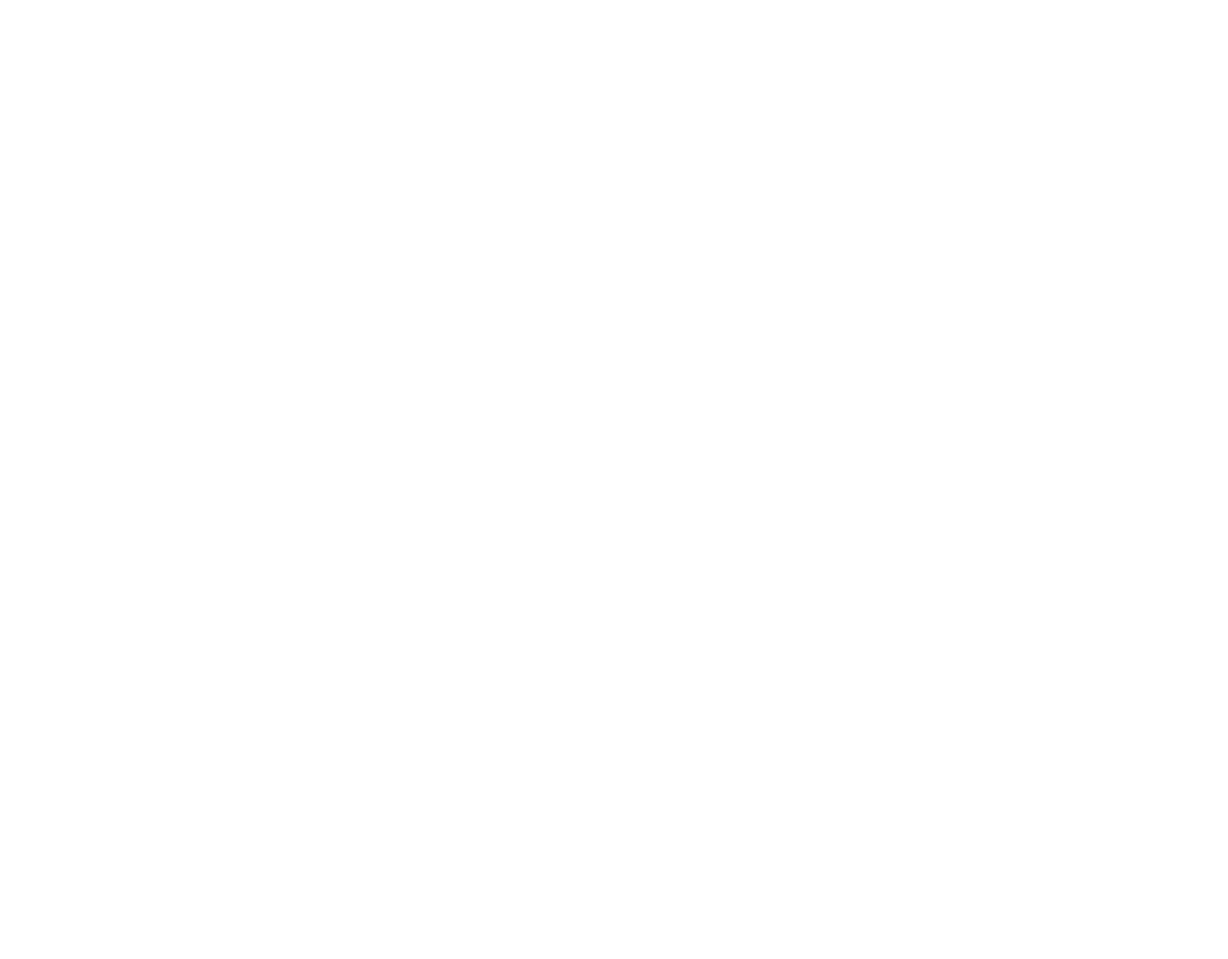
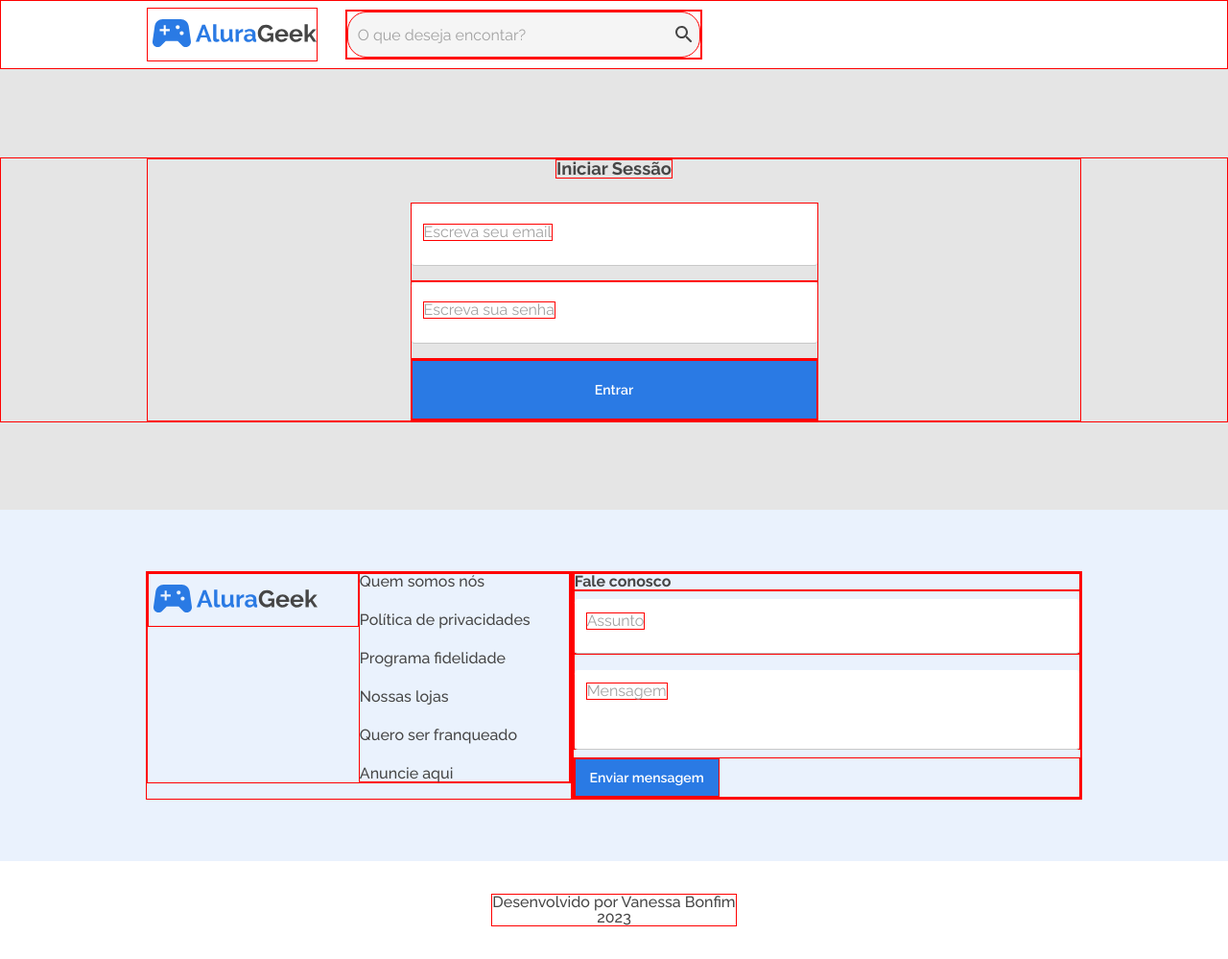
Before and after one commit to vanessa-bonfim/AluraGeek, a plain HTML site: page html/login.html in a window 1280 px wide. Shown: the whole page at 96% size. Before the commit the page ends 800 px from the top, so only its background shows below. Drawn offline with Linux system fonts and the light colour scheme; files that its build step writes are made by us from their sources.

Commit message:
Created login page. Changed the names of home and login files.

```diff
--- a/asset/css/base/_variables.css
+++ b/asset/css/base/_variables.css
@@ -14,7 +14,7 @@
 
 
     --color-primary: #2A7AE4;
-    --color-secundary: #E5E5E5;
+    --color-secondary: #E5E5E5;
     --color-contrast-dark: #464646;
     --color-contrast-medium: #A2A2A2;
     --color-contrast-light: #fff;
--- a/asset/css/base/base.css
+++ b/asset/css/base/base.css
@@ -14,7 +14,7 @@
 }
 
 body {
-	/* background-color: var(--color-contrast-light); */
+	background-color: var(--color-secondary);
 	color: var(--color-contrast-dark);
 	font-family: var(--font-family-body);
 	overflow-x: hidden;
--- a/asset/css/components/buttons.css
+++ b/asset/css/components/buttons.css
@@ -8,22 +8,21 @@
     align-self: center;
     text-align: center;
 }
+/* .header__button-container {
 
-.login__button {
+} */
+.header__login-button {
     color: var(--color-primary);
     font-weight: var(--font-weight-600);
     border: solid 1px var(--color-primary);
     width: 8.32rem;
 }
 
-.login__button:hover {
-   /*  color: var(--color-contrast-light); */
+.header__login-button:hover {
+    /*  color: var(--color-contrast-light); */
     background-color: var(--color-hover-light);
     cursor: pointer;
 }
-/* .button__container {
-
-} */
 .banner__description-button {
     background-color: var(--color-primary);
     color: var(--color-contrast-light);
@@ -31,6 +30,7 @@
     font-weight: var(--font-weight-600);
     width: 7.45rem;
 }
+
 .banner__description-button:hover {
     background-color: var(--color-hover-dark);
     cursor: pointer;
@@ -39,6 +39,7 @@
 .contact__button-container {
     margin-top: .5rem;
 }
+
 .contact__button {
     background-color: var(--color-primary);
     color: var(--color-contrast-light);
@@ -47,15 +48,39 @@
     width: 9.438rem;
     padding: 0;
 }
+
+/*PAGE LOGIN*/
+.login__button {
+    background-color: var(--color-primary);
+    color: var(--color-contrast-light);
+    font-size: var(--font-size-14);
+    font-weight: var(--font-weight-600);
+    width: 109px;
+}
+@media screen and (min-width: 576px) {
+    .login__button {
+
+        width: 150px;
+    }
+   /*  .login__input {
+        width: 310px;
+    } */
+}
+
 @media screen and (min-width: 992px) {
-    .login__button {
+    .header__login-button {
         width: 11.38rem;
         height: 3.25rem;
     }
+
     .banner__description-button {
         font-weight: var(--font-weight-400);
         font-size: var(--font-size-16);
         width: 8.13rem;
     }
-
+    /*PAGE LOGIN*/
+    .login__button {
+        width: 423px;
+        height: 62px;
+    }
 }
--- a/asset/css/components/by-develop.css
+++ b/asset/css/components/by-develop.css
@@ -1,11 +1,11 @@
 .by-develop {
-    background-color: var(--cor-contraste-claro);
+    background-color: var(--color-contrast-light);
     height: 6.4rem;
 }
 
 .by-develop__paragraph {
     text-align: center;
-    color: var(--cor-contraste-escuro);
-    font-size: var(--fonte-peso-500);
-    font-size: var(--fonte-tamanho-16);
+    color: var(--color-contrast-dark);
+    font-weight: var(--font-weight-500);
+    font-size: var(--font-size-16);
 }
--- /dev/null
+++ b/asset/css/components/header-login.css
@@ -0,0 +1,10 @@
+.header-login__box {
+    justify-content: space-between;
+    align-items: center;
+}
+
+@media screen and (min-width: 576px) {
+    .header {
+        justify-content: flex-start;
+    }
+}
--- a/asset/css/components/header.css
+++ b/asset/css/components/header.css
@@ -1,3 +1,6 @@
+header {
+    background-color: var(--color-contrast-light);
+}
 .header {
     height: 4.5rem;
     align-items: center;
--- a/asset/css/components/inputs.css
+++ b/asset/css/components/inputs.css
@@ -1,6 +1,7 @@
 .input__container {
     display: none;
 }
+
 .input {
     box-sizing: border-box;
     color: var(--color-contrast-dark);
@@ -8,12 +9,15 @@
     font-weight: var(--font-weight-400);
     width: 100%;
 }
+
 .input::placeholder {
     color: var(--color-contrast-medium);
 }
+
 .input:focus {
     outline: none;
 }
+
 .input-search {
     border-radius: 20px;
     background-image: url("../../img/svg/magnifyingGlass.svg");
@@ -25,9 +29,12 @@
     width: 15rem;
     height: 3rem;
 }
-.contact__input-container, .contact__textarea-container {
+
+.contact__input-container,
+.contact__textarea-container {
     position: relative;
 }
+
 .contact__input {
     background-color: var(--color-contrast-light);
     border: none;
@@ -45,15 +52,18 @@
     height: 3.5rem;
     width: 100%;
 }
+
 .contact__input::placeholder {
     visibility: hidden;
     color: var(--cor-contraste-claro);
 }
+
 .contact__input:focus {
     outline: none;
     border-bottom: 2px solid var(--color-primary);
     caret-color: var(--color-primary);
 }
+
 .contact__input-label {
     position: absolute;
     top: 1.375rem;
@@ -63,6 +73,7 @@
     color: var(--color-contrast-medium);
     transition: all .25s;
 }
+
 .contact__input:not(:placeholder-shown)+.contact__input-label,
 .contact__input:focus+.contact__input-label {
     color: var(--cor-primaria);
@@ -88,42 +99,107 @@
     resize: none;
     width: 100%;
 }
+
 .textarea::-webkit-scrollbar {
     display: none;
 }
+
 .contact__textarea::placeholder {
     visibility: hidden;
     color: var(--cor-contraste-claro);
 }
+
 .contact__textarea:focus {
     outline: none;
     border-bottom: 2px solid var(--color-primary);
     caret-color: var(--color-primary);
 }
+
 .contact__textarea-label {
     position: absolute;
-    top: 1.375rem;
+    top: 1.8rem;
     left: 0.75rem;
     font-weight: var(--font-weight-400);
     font-size: var(--font-size-16);
     color: var(--color-contrast-medium);
     transition: all .25s;
 }
+
 .contact__textarea:not(:placeholder-shown)+.contact__textarea-label,
 .contact__textarea:focus+.contact__textarea-label {
     color: var(--cor-primaria);
     font-size: 0.875rem;
-    top: 0.9rem;
+    top: 1.5rem;
     transition: all .25s;
 }
+
+.login__input-container,
+.login__textarea-container {
+    position: relative;
+}
+
+.login__input {
+    background-color: var(--color-contrast-light);
+    border: none;
+    border-bottom: 2px solid var(--color-contrast-light);
+    border-radius: 0.2rem;
+    box-sizing: border-box;
+
+    color: var(--color-contrast-dark);
+    font-weight: var(--font-weight-400);
+    font-size: var(--font-size-16);
+    font-style: normal;
+
+    padding: 1.75rem 0.75rem 0.5rem;
+    margin-bottom: 1rem;
+    height: 2.57rem;
+    width: 275px;
+}
+
+.login__input::placeholder {
+    visibility: hidden;
+    color: var(--cor-contraste-claro);
+}
+
+.login__input:focus {
+    outline: none;
+    border-bottom: 2px solid var(--color-primary);
+    caret-color: var(--color-primary);
+}
+
+.login__input-label {
+    position: absolute;
+    top: .5rem;
+    left: 0.75rem;
+    font-weight: var(--font-weight-400);
+    font-size: var(--font-size-16);
+    color: var(--color-contrast-medium);
+    transition: all .25s;
+}
+
+.login__input:not(:placeholder-shown)+.login__input-label,
+.login__input:focus+.login__input-label {
+    color: var(--cor-primaria);
+    font-size: 0.8rem;
+    top: .3rem;
+    transition: all .25s;
+}
+
 @media screen and (min-width: 576px) {
     .input__container {
         display: flex;
     }
+    .login__input {
+        width: 310px;
+    }
 }
+
 @media screen and (min-width: 768px) {
     .input-search {
         width: 20rem;
+    }
+    .login__input {
+        width: 350px;
     }
 }
 
@@ -131,7 +207,24 @@
     .input-search {
         width: 16rem;
     }
+
+    .login__input {
+        height: 3.95rem;
+        width: 423px;
+    }
+
+    .login__input-label {
+        top: 1.3rem;
+
+    }
+
+    .login__input:not(:placeholder-shown)+.login__input-label,
+    .login__input:focus+.login__input-label {
+        top: .7rem;
+    }
+
 }
+
 @media screen and (min-width: 1100px) {
     .input-search {
         width: 23rem;
--- /dev/null
+++ b/asset/css/components/login.css
@@ -0,0 +1,31 @@
+.login {
+    margin-top: 97px;
+    margin-bottom: 76px;
+}
+.login__title {
+    font-size: var(--font-size-16);
+    font-weight: var(--font-weight-700);
+    margin-bottom: 1rem;
+}
+
+.login__input-span,
+.login__textarea-span {
+    display: none;
+}
+
+@media screen and (min-width: 768px) {
+    .login {
+        margin-top: 45px;
+        margin-bottom: 73px;
+    }
+}
+@media screen and (min-width: 992px) {
+    .login {
+        margin-top: 92px;
+        margin-bottom: 91px;
+    }
+    .login__title {
+        font-size: var(--font-size-18);
+        margin-bottom: 1.56rem;
+    }
+}
--- a/asset/css/components/starwars.css
+++ b/asset/css/components/starwars.css
@@ -23,6 +23,7 @@
 .starwars__box-section-itens {
     gap: 1rem;
     justify-content: flex-start;
+    /* flex-grow:1; */
 }
 
 .starwars__box-section-itens .starwars__box-item:nth-last-child(-n+2) {
--- a/html/login.html
+++ b/html/login.html
@@ -0,0 +1,113 @@
+<!DOCTYPE html>
+<html lang="en">
+
+<head>
+    <meta charset="UTF-8">
+    <meta http-equiv="X-UA-Compatible" content="IE=edge">
+    <meta name="viewport" content="width=device-width, initial-scale=1.0">
+    <title>LOGIN | AluraGeek</title>
+    <link href="https://fonts.googleapis.com/css2?family=Raleway:wght@400;500;600;700&display=swap" rel="stylesheet">
+    <link rel="stylesheet" href="https://cdnjs.cloudflare.com/ajax/libs/font-awesome/6.3.0/css/all.min.css"
+        integrity="sha512-SzlrxWUlpfuzQ+pcUCosxcglQRNAq/DZjVsC0lE40xsADsfeQoEypE+enwcOiGjk/bSuGGKHEyjSoQ1zVisanQ=="
+        crossorigin="anonymous" referrerpolicy="no-referrer" />
+    <link rel="stylesheet" href="/asset/css/base/base.css">
+    <link rel="stylesheet" href="/asset/css/login.css">
+    <link rel="stylesheet" href="/asset/css/components/header.css">
+    <link rel="stylesheet" href="/asset/css/components/header-login.css">
+    <link rel="stylesheet" href="/asset/css/components/login.css">
+    <link rel="stylesheet" href="/asset/css/components/images.css">
+    <link rel="stylesheet" href="/asset/css/components/inputs.css">
+    <link rel="stylesheet" href="/asset/css/components/buttons.css">
+
+    <link rel="stylesheet" href="/asset/css/components/nav-footer.css">
+    <link rel="stylesheet" href="/asset/css/components/contact.css">
+    <link rel="stylesheet" href="/asset/css/components/by-develop.css">
+</head>
+
+<body>
+    <header>
+        <div class="borda container header flex">
+            <div class="borda header__box-image">
+                <img class="brand" src="../asset/img/svg/logo.svg" alt="Brand AluraGeek">
+            </div>
+            <div class="borda .header-login__box flex">
+                <div class="flex">
+                    <div class="borda input__container input-search__container">
+                        <input class="borda input input-search" type="search" name="search" id="search"
+                            placeholder="O que deseja encontar?" data-tipo="">
+                    </div>
+                    <div class="glass__container">
+                        <img class="glass" src="../asset/img/svg/magnifyingGlass.svg" alt="Search">
+                    </div>
+                </div>
+            </div>
+        </div>
+    </header>
+    <main>
+       <section>
+        <div class="borda login container">
+            <form class="borda login__form flex flex--center flex--column" action="">
+                <h2 class="borda login__title">Iniciar Sessão</h2>
+                <fieldset class="borda login__input-container flex flex--column">
+                    <input name="email" class="borda shadow-input input login__input" type="email" placeholder="Escreva seu email" required>
+                    <label class="borda login__input-label" for="email">Escreva seu email</label>
+                    <span class="borda login__input-span">Este campo não pode estar vazio.</span>
+                </fieldset>
+                <fieldset class="borda login__input-container flex flex--column">
+                    <input name="password" class="borda shadow-input input login__input" type="password" placeholder="Escreva sua senha" required>
+                    <label class="borda login__input-label" for="password">Escreva sua senha</label>
+                    <span class="borda login__input-span">Este campo não pode estar vazio.</span>
+                </fieldset>
+                <div class="borda login__button-container">
+                    <button class=" borda button login__button">Entrar</button>
+                </div>
+            </form>
+        </div>
+       </section>
+    </main>
+    <footer>
+        <div class="container box-info-footer flex flex--column">
+            <div class="borda nav-footer">
+                <nav class="borda nav-footer__box flex flex--column flex--center">
+                    <div class="borda nav-footer__box-brand">
+                        <img class="nav-footer__brand" src="../asset/img/svg/logo.svg" alt="Brand AluraGeek">
+                    </div>
+                    <ul class="borda nav-footer__box-itens">
+                        <li class="nav-footer__item"><a href="#">Quem somos nós</a></li>
+                        <li class="nav-footer__item"><a href="#">Política de privacidades</a></li>
+                        <li class="nav-footer__item"><a href="#">Programa fidelidade</a></li>
+                        <li class="nav-footer__item"><a href="#">Nossas lojas</a></li>
+                        <li class="nav-footer__item"><a href="#">Quero ser franqueado</a></li>
+                        <li class="nav-footer__item"><a href="#">Anuncie aqui</a></li>
+                    </ul>
+                </nav>
+            </div>
+            <div class="borda contact">
+                <form class="borda contact__form flex flex--column" action="">
+                    <h2 class="borda contact__title">Fale conosco</h2>
+                    <fieldset class="borda contact__input-container flex flex--column">
+                        <input name="subject" class="borda shadow-input input contact__input" type="text" placeholder="Assunto" required>
+                        <label class="borda contact__input-label" for="subject">Assunto</label>
+                        <span class="borda contact__input-span">Este campo não pode estar vazio.</span>
+                    </fieldset>
+                    <fieldset class="borda contact__input-container flex flex--column">
+                        <textarea name="messege" class="borda shadow-input contact__textarea" placeholder="Mensagem" required></textarea>
+                        <label class="borda contact__textarea-label" for="messege">Mensagem</label>
+                        <span class="borda contact__textarea-span">Este campo não pode estar vazio.</span>
+                    </fieldset>
+                    <div class="borda contact__button-container">
+                        <button class=" borda button contact__button">Enviar mensagem</button>
+                    </div>
+                </form>
+            </div>
+        </div>
+        <div class="by-develop flex flex--column flex--center">
+            <div class="borda by-develop__box">
+                <p class="by-develop__paragraph">Desenvolvido por Vanessa Bonfim</p>
+                <p class="by-develop__paragraph">2023</p>
+            </div>
+        </div>
+    </footer>
+</body>
+
+</html>
```
Also changed, not shown: html/home.html (+7 -7 lines), asset/css/home-page.css (added), asset/css/home.css (deleted), asset/css/login-page.css (added).
